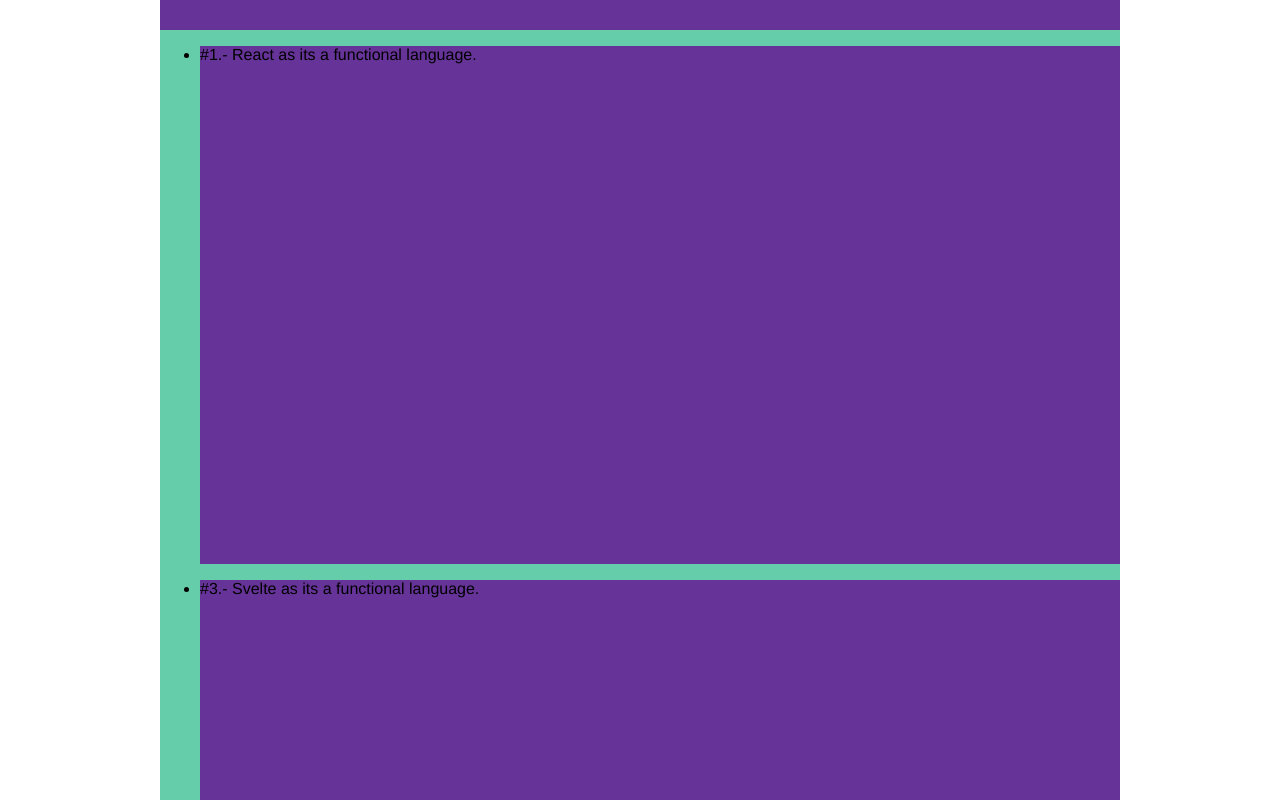
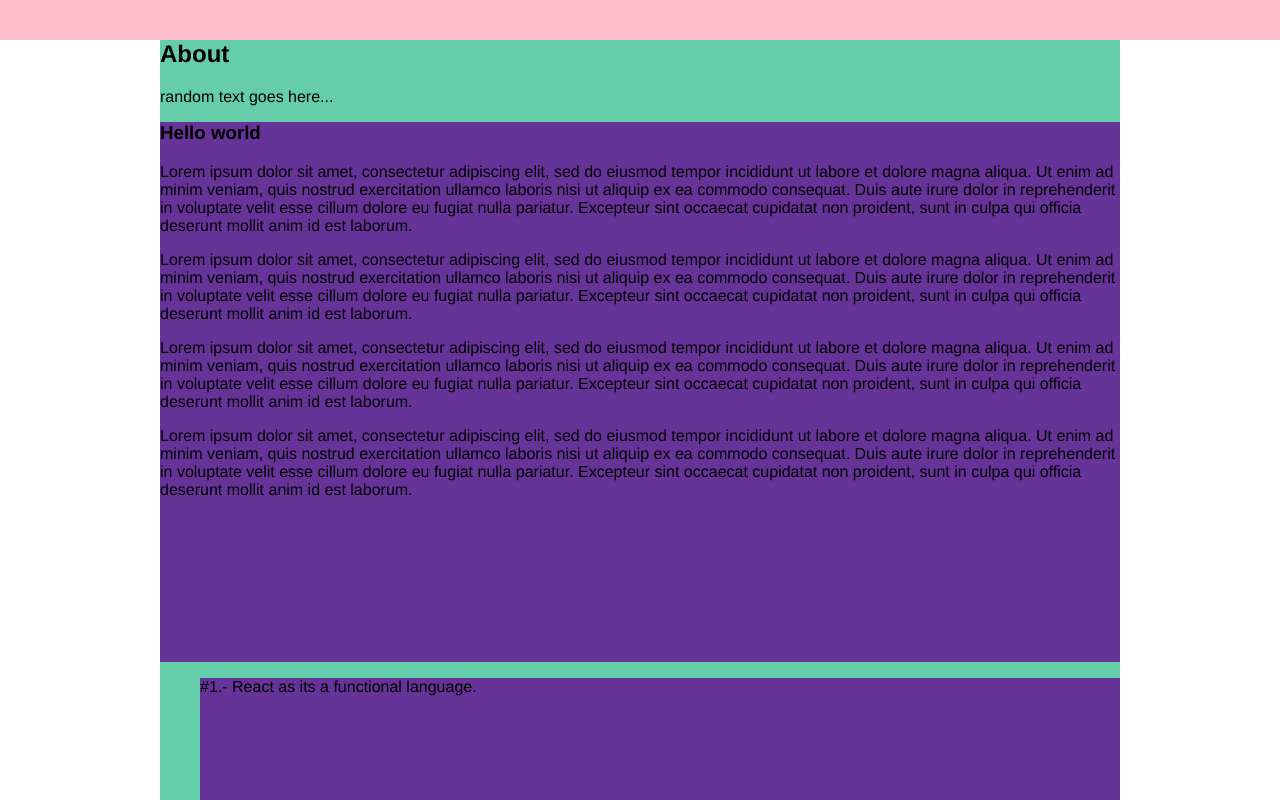
Before and after one commit to elalienx/css-extra-examples, a React (Create React App) app: page / in a window 1280 px wide. Shown: the part 760-1560 px from the top of the page. Built offline with nearby package versions, Linux system fonts and the light colour scheme.

Commit message:
last css tips from the students

```diff
--- a/src/css/base/layout.css
+++ b/src/css/base/layout.css
@@ -27,6 +27,8 @@
   height: 0;
   padding-bottom: 56.25%; /* (height/width) * 100  = 16:9*/
   position: relative;
+  overflow: hidden;
+
   background-color: rebeccapurple;
   margin-bottom: var(--space-medium);
 }
@@ -37,6 +39,7 @@
 }
 
 .container {
+  background-color: saddlebrown;
   margin: var(--space-medium);
 }
 
--- a/src/css/sections/hero.css
+++ b/src/css/sections/hero.css
@@ -1,3 +1,4 @@
 #hero {
+  height: 100vh;
   background-color: pink;
 }
--- a/src/sections/About.jsx
+++ b/src/sections/About.jsx
@@ -25,6 +25,42 @@
       {/* Single proportional element */}
       <div className="proportional-scale">
         <h3>Hello world</h3>
+        <p>
+          Lorem ipsum dolor sit amet, consectetur adipiscing elit, sed do
+          eiusmod tempor incididunt ut labore et dolore magna aliqua. Ut enim ad
+          minim veniam, quis nostrud exercitation ullamco laboris nisi ut
+          aliquip ex ea commodo consequat. Duis aute irure dolor in
+          reprehenderit in voluptate velit esse cillum dolore eu fugiat nulla
+          pariatur. Excepteur sint occaecat cupidatat non proident, sunt in
+          culpa qui officia deserunt mollit anim id est laborum.
+        </p>
+        <p>
+          Lorem ipsum dolor sit amet, consectetur adipiscing elit, sed do
+          eiusmod tempor incididunt ut labore et dolore magna aliqua. Ut enim ad
+          minim veniam, quis nostrud exercitation ullamco laboris nisi ut
+          aliquip ex ea commodo consequat. Duis aute irure dolor in
+          reprehenderit in voluptate velit esse cillum dolore eu fugiat nulla
+          pariatur. Excepteur sint occaecat cupidatat non proident, sunt in
+          culpa qui officia deserunt mollit anim id est laborum.
+        </p>
+        <p>
+          Lorem ipsum dolor sit amet, consectetur adipiscing elit, sed do
+          eiusmod tempor incididunt ut labore et dolore magna aliqua. Ut enim ad
+          minim veniam, quis nostrud exercitation ullamco laboris nisi ut
+          aliquip ex ea commodo consequat. Duis aute irure dolor in
+          reprehenderit in voluptate velit esse cillum dolore eu fugiat nulla
+          pariatur. Excepteur sint occaecat cupidatat non proident, sunt in
+          culpa qui officia deserunt mollit anim id est laborum.
+        </p>
+        <p>
+          Lorem ipsum dolor sit amet, consectetur adipiscing elit, sed do
+          eiusmod tempor incididunt ut labore et dolore magna aliqua. Ut enim ad
+          minim veniam, quis nostrud exercitation ullamco laboris nisi ut
+          aliquip ex ea commodo consequat. Duis aute irure dolor in
+          reprehenderit in voluptate velit esse cillum dolore eu fugiat nulla
+          pariatur. Excepteur sint occaecat cupidatat non proident, sunt in
+          culpa qui officia deserunt mollit anim id est laborum.
+        </p>
       </div>
 
       {/* Multiple proprotional elements? */}
--- a/src/sections/Hero.jsx
+++ b/src/sections/Hero.jsx
@@ -21,7 +21,8 @@
   }
 
   return (
-    <div id="hero" className="container">
+    <div id="hero">
+      <div className="container">
         <h1>Welcome to our site</h1>
         <p>Counter: @{counter}@</p>
 
@@ -38,5 +39,6 @@
           <button onClick={onDecrease}>Decrease counter</button>
         </section>
       </div>
+    </div>
   );
 }
```
Lines whose indentation alone changed are shown as unchanged.
